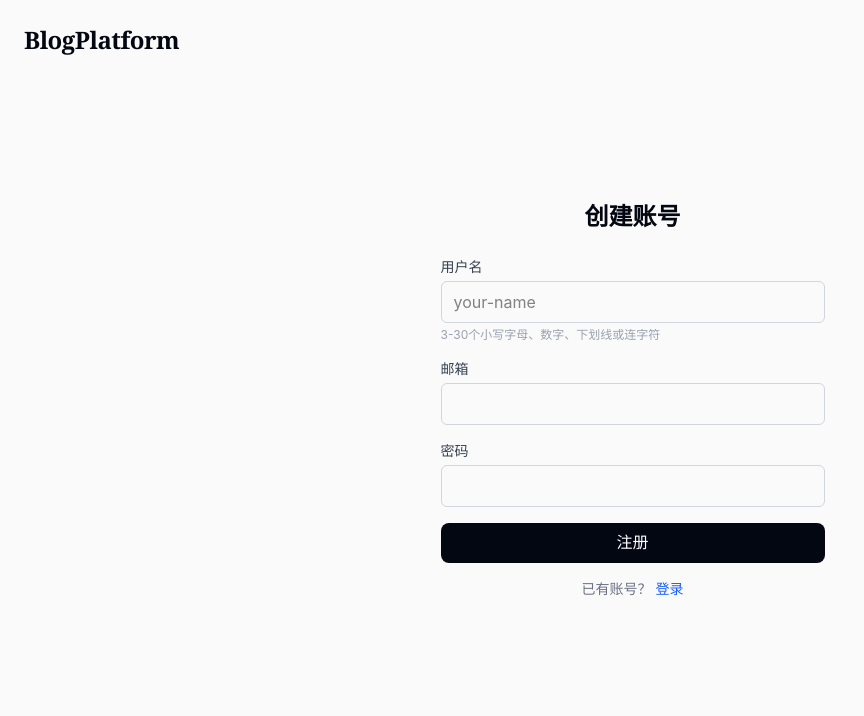
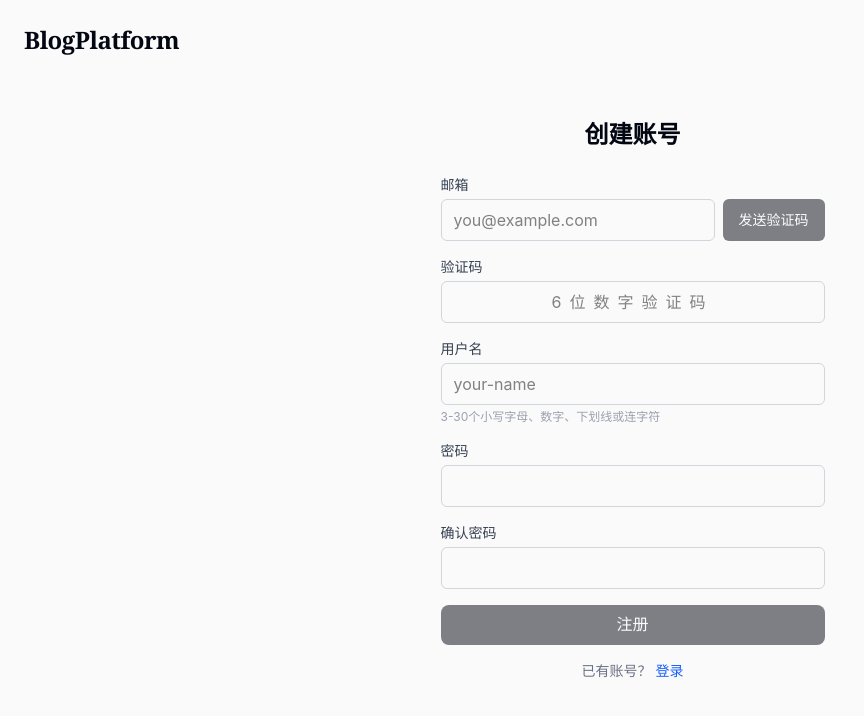
Before and after one commit to MziL-1/Web-Design, a Next.js app: page /register in a window 1280 px wide. Shown: the top 716 px of the page, without its empty margins (0-864 px from the left). Built offline with nearby package versions, Linux system fonts and the light colour scheme.

Commit message:
feat: email verification code system (Resend ready)

```diff
--- a/package.json
+++ b/package.json
@@ -33,6 +33,7 @@
     "react-markdown": "^9.0.0",
     "rehype-raw": "^7.0.0",
     "remark-gfm": "^4.0.0",
+    "resend": "^6.12.3",
     "zod": "^3.24.0",
     "zustand": "^5.0.13"
   },
--- a/src/app/api/auth/register/route.ts
+++ b/src/app/api/auth/register/route.ts
@@ -7,11 +7,12 @@ import {
   validatePassword,
 } from "@/lib/validation";
 import { checkRateLimit } from "@/lib/rate-limit";
+import { verifyCode, markCodeUsed } from "@/lib/verification";
 
 export async function POST(request: Request) {
   try {
     const body = await request.json();
-    const { username, email, password } = body;
+    const { username, email, password, code } = body;
 
     const err =
       validateUsername(username) ||
@@ -19,9 +20,18 @@ export async function POST(request: Request) {
       validatePassword(password);
     if (err) return NextResponse.json({ error: err }, { status: 400 });
 
-    const ip = request.headers.get("x-forwarded-for") ?? "unknown";
+    if (!code || typeof code !== "string" || code.length !== 6) {
+      return NextResponse.json({ error: "请提供6位验证码" }, { status: 400 });
+    }
+
+    const ip = request.headers.get("x-forwarded-for") ?? "127.0.0.1";
     const ok = await checkRateLimit(ip, "register");
     if (!ok) return NextResponse.json({ error: "注册太频繁，请稍后再试" }, { status: 429 });
+
+    const result = await verifyCode(email, code);
+    if (!result.valid) {
+      return NextResponse.json({ error: result.error || "验证码无效" }, { status: 400 });
+    }
 
     const existingUser = await prisma.user.findFirst({
       where: { OR: [{ username }, { email }] },
@@ -43,6 +53,8 @@ export async function POST(request: Request) {
       },
     });
 
+    await markCodeUsed(email, code);
+
     return NextResponse.json({ success: true }, { status: 201 });
   } catch (e) {
     console.error("register error:", e);
--- /dev/null
+++ b/src/app/api/auth/send-code/route.ts
@@ -0,0 +1,31 @@
+import { NextResponse } from "next/server";
+import { sendVerificationCode } from "@/lib/verification";
+import { checkRateLimit } from "@/lib/rate-limit";
+
+export async function POST(request: Request) {
+  const body = await request.json();
+  const { email } = body;
+
+  if (!email || typeof email !== "string") {
+    return NextResponse.json({ error: "请输入邮箱" }, { status: 400 });
+  }
+
+  if (!/^[^\s@]+@[^\s@]+\.[^\s@]{2,}$/.test(email)) {
+    return NextResponse.json({ error: "邮箱格式不正确" }, { status: 400 });
+  }
+
+  const ip = request.headers.get("x-forwarded-for") ?? "127.0.0.1";
+  const ok = await checkRateLimit(ip, "register");
+  if (!ok) return NextResponse.json({ error: "操作太频繁，请稍后再试" }, { status: 429 });
+
+  const result = await sendVerificationCode(email);
+
+  if (!result.success) {
+    return NextResponse.json({ error: result.error }, { status: 400 });
+  }
+
+  return NextResponse.json({
+    success: true,
+    ...(result.code ? { code: result.code } : {}),
+  });
+}
--- a/src/app/register/page.tsx
+++ b/src/app/register/page.tsx
@@ -6,34 +6,87 @@ import Link from "next/link";
 
 export default function RegisterPage() {
   const router = useRouter();
+  const [step, setStep] = useState<"form" | "verify">("form");
   const [error, setError] = useState("");
   const [loading, setLoading] = useState(false);
+  const [sendingCode, setSendingCode] = useState(false);
+  const [countdown, setCountdown] = useState(0);
 
-  const handleSubmit = async (e: React.FormEvent<HTMLFormElement>) => {
+  const [email, setEmail] = useState("");
+  const [code, setCode] = useState("");
+  const [username, setUsername] = useState("");
+  const [password, setPassword] = useState("");
+  const [confirmPassword, setConfirmPassword] = useState("");
+
+  const handleSendCode = async () => {
+    if (!email || !/^[^\s@]+@[^\s@]+\.[^\s@]{2,}$/.test(email)) {
+      setError("请输入正确的邮箱地址");
+      return;
+    }
+    setError("");
+    setSendingCode(true);
+    try {
+      const res = await fetch("/api/auth/send-code", {
+        method: "POST",
+        headers: { "Content-Type": "application/json" },
+        body: JSON.stringify({ email }),
+      });
+      const data = await res.json();
+      if (res.ok) {
+        setStep("verify");
+        setCountdown(60);
+        const timer = setInterval(() => {
+          setCountdown((c) => {
+            if (c <= 1) { clearInterval(timer); return 0; }
+            return c - 1;
+          });
+        }, 1000);
+        if (data.code) {
+          setError(`[DEV] 验证码: ${data.code}`);
+        }
+      } else {
+        setError(data.error || "发送失败");
+      }
+    } catch {
+      setError("网络错误，请稍后重试");
+    } finally {
+      setSendingCode(false);
+    }
+  };
+
+  const handleSubmit = async (e: React.FormEvent) => {
     e.preventDefault();
     setError("");
+
+    if (password !== confirmPassword) {
+      setError("两次密码输入不一致");
+      return;
+    }
+
+    if (password.length < 6) {
+      setError("密码至少6位");
+      return;
+    }
+
     setLoading(true);
-
-    const form = new FormData(e.currentTarget);
-    const body = {
-      username: (form.get("username") as string).toLowerCase(),
-      email: form.get("email") as string,
-      password: form.get("password") as string,
-    };
-
     const res = await fetch("/api/auth/register", {
       method: "POST",
       headers: { "Content-Type": "application/json" },
-      body: JSON.stringify(body),
+      body: JSON.stringify({
+        username: username.toLowerCase(),
+        email,
+        password,
+        code,
+      }),
     });
 
     if (res.ok) {
-      router.push(`/login?registered=true`);
+      router.push("/login?registered=true");
     } else {
       const data = await res.json();
       setError(data.error ?? "注册失败");
-      setLoading(false);
     }
+    setLoading(false);
   };
 
   return (
@@ -49,16 +102,59 @@ export default function RegisterPage() {
         <h1 className="mb-6 text-center text-2xl font-bold text-gray-950">创建账号</h1>
         <form onSubmit={handleSubmit} className="space-y-4">
           <div>
+            <label htmlFor="email" className="mb-1 block text-sm font-medium text-gray-700">
+              邮箱
+            </label>
+            <div className="flex gap-2">
+              <input
+                id="email"
+                type="email"
+                required
+                value={email}
+                onChange={(e) => setEmail(e.target.value)}
+                placeholder="you@example.com"
+                className="flex-1 rounded-md border border-gray-300 px-3 py-2 text-base outline-none focus:border-blue-600 focus:ring-2 focus:ring-blue-600/20 transition-colors"
+              />
+              <button
+                type="button"
+                onClick={handleSendCode}
+                disabled={sendingCode || countdown > 0 || !email}
+                className="shrink-0 rounded-md bg-gray-950 px-4 py-2 text-sm font-medium text-white hover:bg-gray-700 disabled:opacity-50 transition-colors"
+              >
+                {sendingCode ? "发送中" : countdown > 0 ? `${countdown}s` : "发送验证码"}
+              </button>
+            </div>
+          </div>
+
+          <div>
+            <label htmlFor="code" className="mb-1 block text-sm font-medium text-gray-700">
+              验证码
+            </label>
+            <input
+              id="code"
+              type="text"
+              required
+              inputMode="numeric"
+              maxLength={6}
+              value={code}
+              onChange={(e) => setCode(e.target.value.replace(/\D/g, ""))}
+              placeholder="6位数字验证码"
+              className="w-full rounded-md border border-gray-300 px-3 py-2 text-base outline-none focus:border-blue-600 focus:ring-2 focus:ring-blue-600/20 transition-colors tracking-[0.5em] text-center"
+            />
+          </div>
+
+          <div>
             <label htmlFor="username" className="mb-1 block text-sm font-medium text-gray-700">
               用户名
             </label>
             <input
               id="username"
-              name="username"
               type="text"
               required
               minLength={3}
               maxLength={30}
+              value={username}
+              onChange={(e) => setUsername(e.target.value)}
               pattern="[a-z0-9_-]+"
               placeholder="your-name"
               className="w-full rounded-md border border-gray-300 px-3 py-2 text-base outline-none focus:border-blue-600 focus:ring-2 focus:ring-blue-600/20 transition-colors"
@@ -69,39 +165,44 @@ export default function RegisterPage() {
           </div>
 
           <div>
-            <label htmlFor="email" className="mb-1 block text-sm font-medium text-gray-700">
-              邮箱
+            <label htmlFor="password" className="mb-1 block text-sm font-medium text-gray-700">
+              密码
             </label>
             <input
-              id="email"
-              name="email"
-              type="email"
+              id="password"
+              type="password"
               required
+              minLength={6}
+              value={password}
+              onChange={(e) => setPassword(e.target.value)}
               className="w-full rounded-md border border-gray-300 px-3 py-2 text-base outline-none focus:border-blue-600 focus:ring-2 focus:ring-blue-600/20 transition-colors"
             />
           </div>
 
           <div>
-            <label htmlFor="password" className="mb-1 block text-sm font-medium text-gray-700">
-              密码
+            <label htmlFor="confirm-password" className="mb-1 block text-sm font-medium text-gray-700">
+              确认密码
             </label>
             <input
-              id="password"
-              name="password"
+              id="confirm-password"
               type="password"
               required
               minLength={6}
+              value={confirmPassword}
+              onChange={(e) => setConfirmPassword(e.target.value)}
               className="w-full rounded-md border border-gray-300 px-3 py-2 text-base outline-none focus:border-blue-600 focus:ring-2 focus:ring-blue-600/20 transition-colors"
             />
           </div>
 
           {error && (
-            <div className="rounded-md bg-red-50 p-3 text-sm text-red-600">{error}</div>
+            <div className="rounded-md bg-red-50 p-3 text-sm text-red-600 whitespace-pre-wrap">
+              {error}
+            </div>
           )}
 
           <button
             type="submit"
-            disabled={loading}
+            disabled={loading || !code || !username || !password}
             className="h-10 w-full rounded-lg bg-gray-950 font-medium text-white hover:bg-gray-600 active:scale-[0.98] disabled:cursor-not-allowed disabled:opacity-50 transition-colors"
           >
             {loading ? "注册中..." : "注册"}
--- a/src/lib/validation.ts
+++ b/src/lib/validation.ts
@@ -15,7 +15,8 @@ export function validateUsername(username: unknown): string {
 export function validateEmail(email: unknown): string {
   if (typeof email !== "string") return "邮箱必须是字符串";
   if (email.length < 5 || email.length > 255) return "邮箱长度需在5-255字符";
-  if (!/^[^\s@]+@[^\s@]+\.[^\s@]+$/.test(email)) return "邮箱格式不正确";
+  if (!/^[^\s@]+@[^\s@]+\.[^\s@]{2,}$/.test(email)) return "邮箱格式不正确";
+  if (/[<>]/.test(email)) return "邮箱包含无效字符";
   return "";
 }
 
--- /dev/null
+++ b/src/lib/verification.ts
@@ -0,0 +1,84 @@
+import { prisma } from "@/lib/prisma";
+
+const CODE_LENGTH = 6;
+const CODE_EXPIRY_MS = 10 * 60 * 1000;
+
+function generateCode(): string {
+  let code = "";
+  for (let i = 0; i < CODE_LENGTH; i++) {
+    code += Math.floor(Math.random() * 10).toString();
+  }
+  return code;
+}
+
+export async function sendVerificationCode(email: string): Promise<{
+  success: boolean;
+  error?: string;
+  code?: string;
+}> {
+  const existingUser = await prisma.user.findUnique({ where: { email } });
+  if (existingUser) {
+    return { success: false, error: "该邮箱已注册" };
+  }
+
+  const code = generateCode();
+
+  await prisma.emailVerification.deleteMany({ where: { email } });
+
+  await prisma.emailVerification.create({
+    data: {
+      email,
+      code,
+      expiresAt: new Date(Date.now() + CODE_EXPIRY_MS),
+    },
+  });
+
+  const apiKey = process.env.RESEND_API_KEY;
+
+  if (apiKey) {
+    try {
+      const { Resend } = await import("resend");
+      const resend = new Resend(apiKey);
+      await resend.emails.send({
+        from: "Blog Platform <noreply@blog-platform.dev>",
+        to: email,
+        subject: "邮箱验证码",
+        text: `您的验证码是：${code}，有效期 10 分钟。`,
+      });
+    } catch (e) {
+      console.error("Resend send error:", e);
+      return { success: false, error: "验证码发送失败，请稍后重试" };
+    }
+  } else {
+    console.log(`[DEV] 验证码 ${code} 已发送到 ${email}`);
+  }
+
+  return { success: true, ...(process.env.NODE_ENV !== "production" ? { code } : {}) };
+}
+
+export async function verifyCode(
+  email: string,
+  code: string
+): Promise<{ valid: boolean; error?: string }> {
+  const record = await prisma.emailVerification.findFirst({
+    where: { email, code, used: false },
+    orderBy: { createdAt: "desc" },
+  });
+
+  if (!record) return { valid: false, error: "验证码错误" };
+  if (new Date() > record.expiresAt) return { valid: false, error: "验证码已过期" };
+
+  await prisma.emailVerification.update({
+    where: { id: record.id },
+    data: { used: true },
+  });
+
+  return { valid: true };
+}
+
+export async function markCodeUsed(email: string, code: string) {
+  await prisma.emailVerification.updateMany({
+    where: { email, code },
+    data: { used: true },
+  });
+}
```
Also changed, not shown: 2 other files (tests, documents, lock files or other folders).
